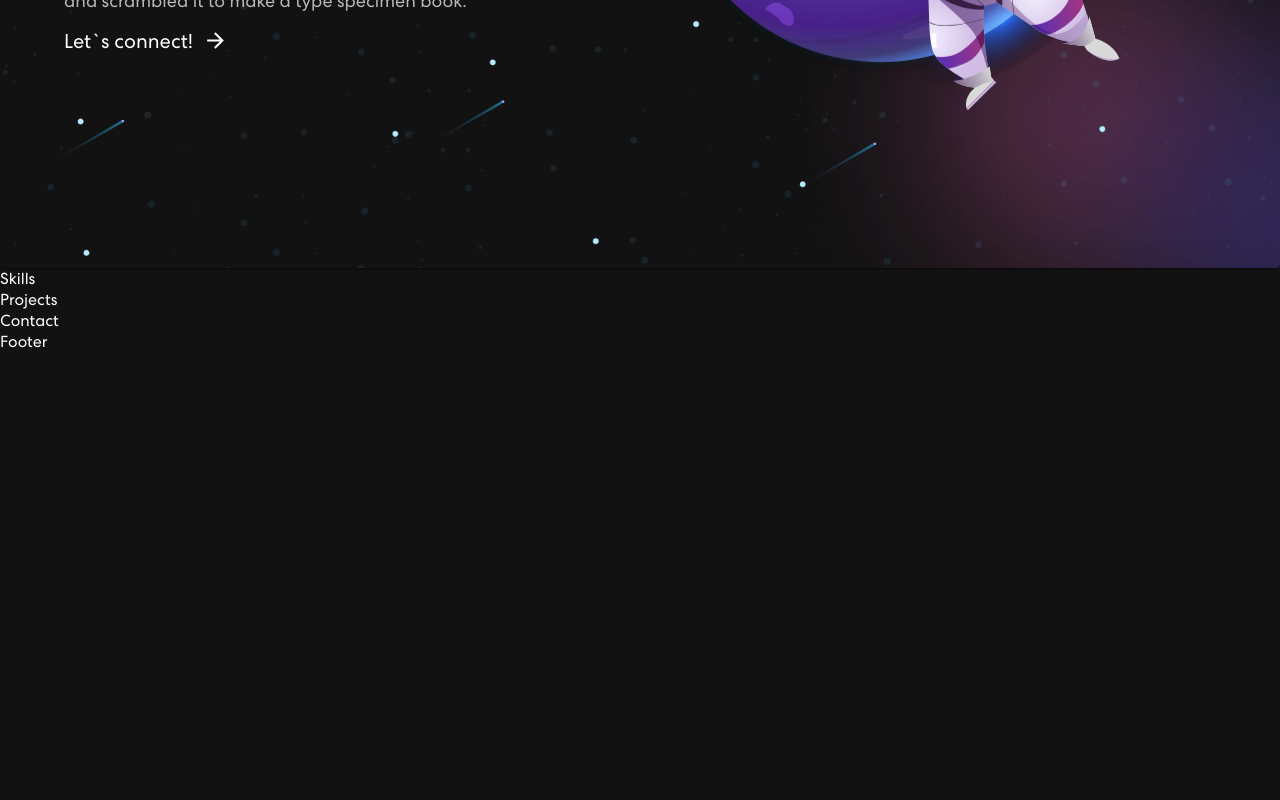
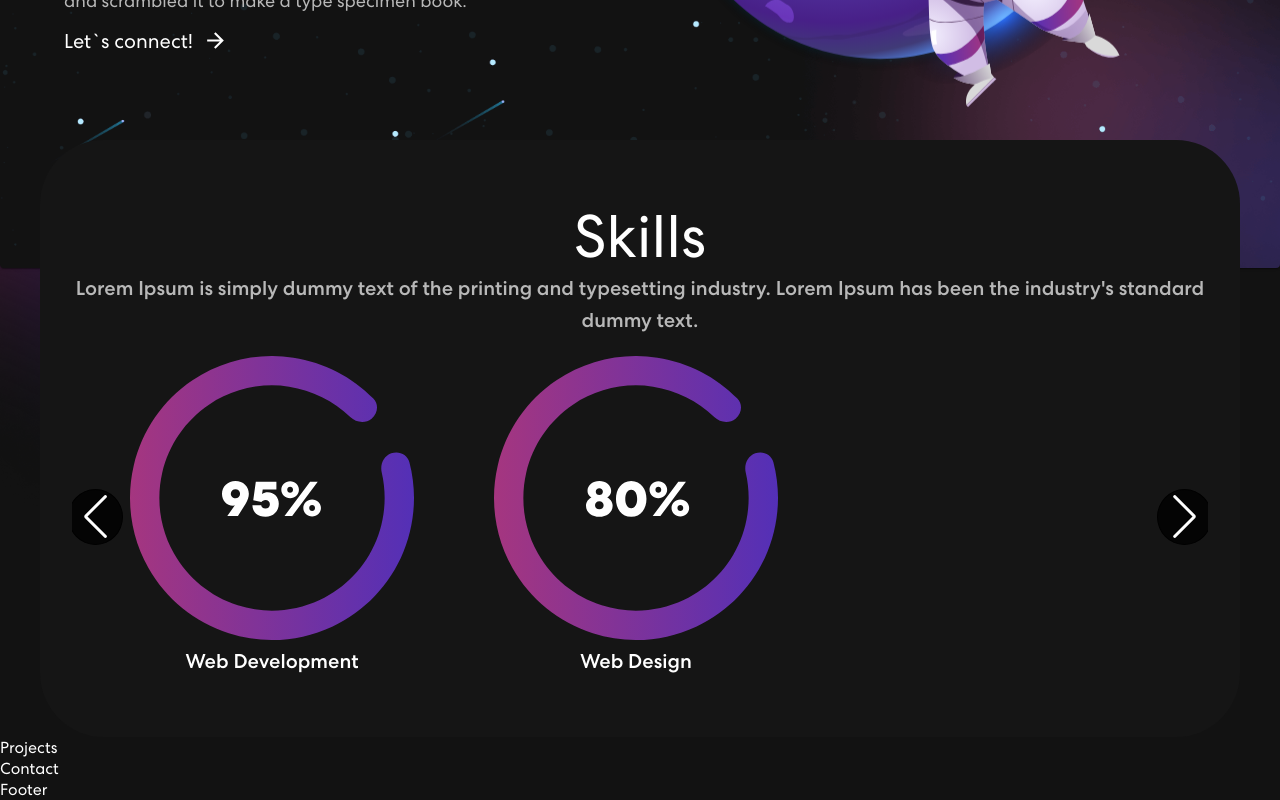
Before and after one commit to cupOfTea321/portfolio, a React (Create React App) app: page / in a window 1280 px wide. Shown: the part 552-1352 px from the top of the page. Before the commit the page ends 904 px from the top, so only its background shows below. Built offline with nearby package versions, Linux system fonts and the light colour scheme.

Commit message:
Skills block with Swiper added

```diff
--- a/package.json
+++ b/package.json
@@ -13,8 +13,10 @@
     "@testing-library/user-event": "^13.5.0",
     "react": "^18.2.0",
     "react-dom": "^18.2.0",
+    "react-multi-carousel": "^2.8.2",
     "react-router-dom": "^6.8.0",
     "react-scripts": "5.0.1",
+    "swiper": "^9.0.3",
     "web-vitals": "^2.1.4"
   },
   "scripts": {
--- a/src/components/Skills.jsx
+++ b/src/components/Skills.jsx
@@ -1,10 +1,86 @@
 import React from 'react';
+import {Box, Container, Stack, Typography} from "@mui/material";
+import colorSharp from '../assets/img/color-sharp.png'
+import meter1 from '../assets/img/meter1.svg'
+import meter2 from '../assets/img/meter2.svg'
+import meter3 from '../assets/img/meter3.svg'
 
+// Import Swiper React components
+import { Swiper, SwiperSlide } from 'swiper/react';
+// import required modules
+import { Pagination, Navigation } from "swiper";
+// Import Swiper styles
+import "swiper/css";
+import "swiper/css/pagination";
+import "swiper/css/navigation";
+
+import {FreeMode} from "swiper";
 const Skills = () => {
+
     return (
-        <div>
-            Skills
-        </div>
+        <Box id="skills" sx={{marginTop: '-10%'}}>
+            <Container sx={{
+                backgroundColor: '#151515',
+                borderRadius: '64px',
+                textAlign: 'center',
+                padding: '60px 50px',
+                marginTop: '-60px',
+            }}>
+                <Stack  sx={{display: 'flex', justifyContent: 'center'}}>
+                    <Typography variant={'h2'} component={'h2'}>
+                        Skills
+                    </Typography>
+                    <Typography variant={'h6'} sx={{color: '#B8B8B8'}}>
+                        Lorem Ipsum is simply dummy text of the printing and typesetting industry.
+                        Lorem Ipsum has been the industry's standard dummy text.
+                    </Typography>
+                    <Swiper
+                        slidesPerView="auto"
+                        width={"200%"}
+                        spaceBetween={80}
+                        loop={true}
+                        pagination={{
+                            clickable: true,
+                        }}
+                        navigation={true}
+                        modules={[Pagination, Navigation]}
+                        centeredSlides
+
+
+                        className="mySwiper"
+                        style={{marginTop: '20px'}}
+
+                    >
+                        <SwiperSlide style={{width: '25%'}}>
+                            <img src={meter1} alt="meter1"/>
+                            <Typography variant={'h6'}>
+                                Web Development
+                            </Typography>
+                        </SwiperSlide>
+                        <SwiperSlide style={{width: '25%'}}>
+                            <img src={meter2} alt="meter2"/>
+                            <Typography variant={'h6'}>
+                                Web Design
+                            </Typography>
+                        </SwiperSlide>
+                        <SwiperSlide style={{width: '25%'}}>
+                            <img src={meter3} alt="meter3"/>
+                            <Typography variant={'h6'}>
+                                Brand Identity
+                            </Typography>
+                        </SwiperSlide>
+                        <SwiperSlide style={{width: '25%'}}>
+                            <img src={meter1} alt="meter1"/>
+                            <Typography variant={'h6'}>
+                                Soft Skills
+                            </Typography>
+                        </SwiperSlide>
+                    </Swiper>
+                </Stack>
+            </Container>
+
+            <img className="background-image-left" src={colorSharp} alt="Image" />
+        </Box>
     );
 };
 
--- a/src/components/components.css
+++ b/src/components/components.css
@@ -26,3 +26,30 @@
 .linkArrow:hover svg{
     margin-left: 25px;
 }
+
+.background-image-left {
+    top: 28%;
+    position: absolute;
+    bottom: 0;
+    width: 40%;
+    z-index: -4;
+}
+/*SWIPER*/
+.swiper-button-next{
+    color: black;
+}
+.swiper-button-next:after,
+.swiper-button-prev:after{
+
+    color: white;
+    background-color: rgba(0,0,0,0.8);
+    padding: 5px 15px;
+    border: 1px solid black;
+    border-radius: 50%;
+}
+.swiper-pagination,
+.swiper-pagination-clickable,
+.swiper-pagination-bullets,
+.swiper-pagination-horizontal{
+    display: none;
+}
```
Also changed, not shown: 1 other file (tests, documents, lock files or other folders).
